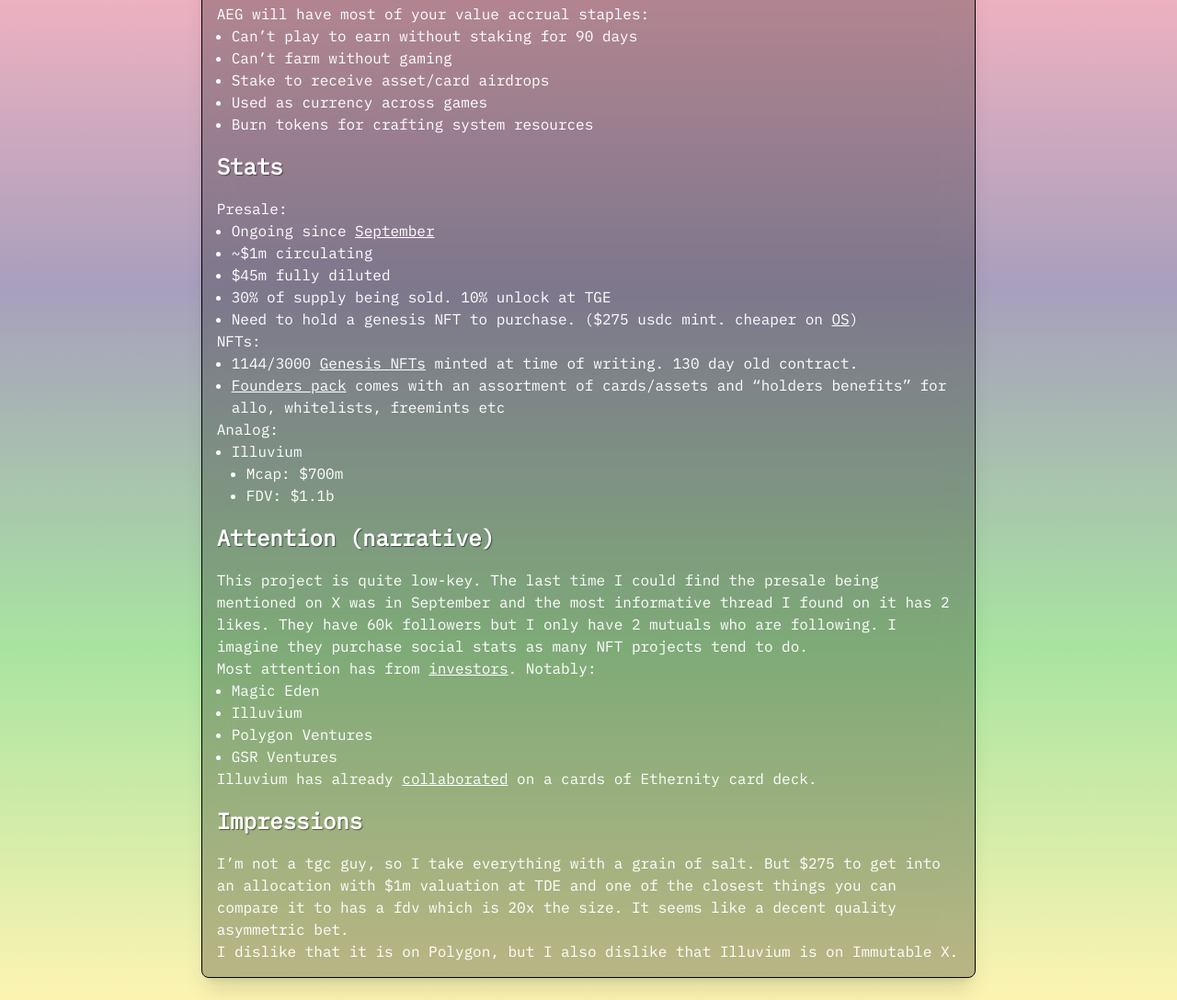
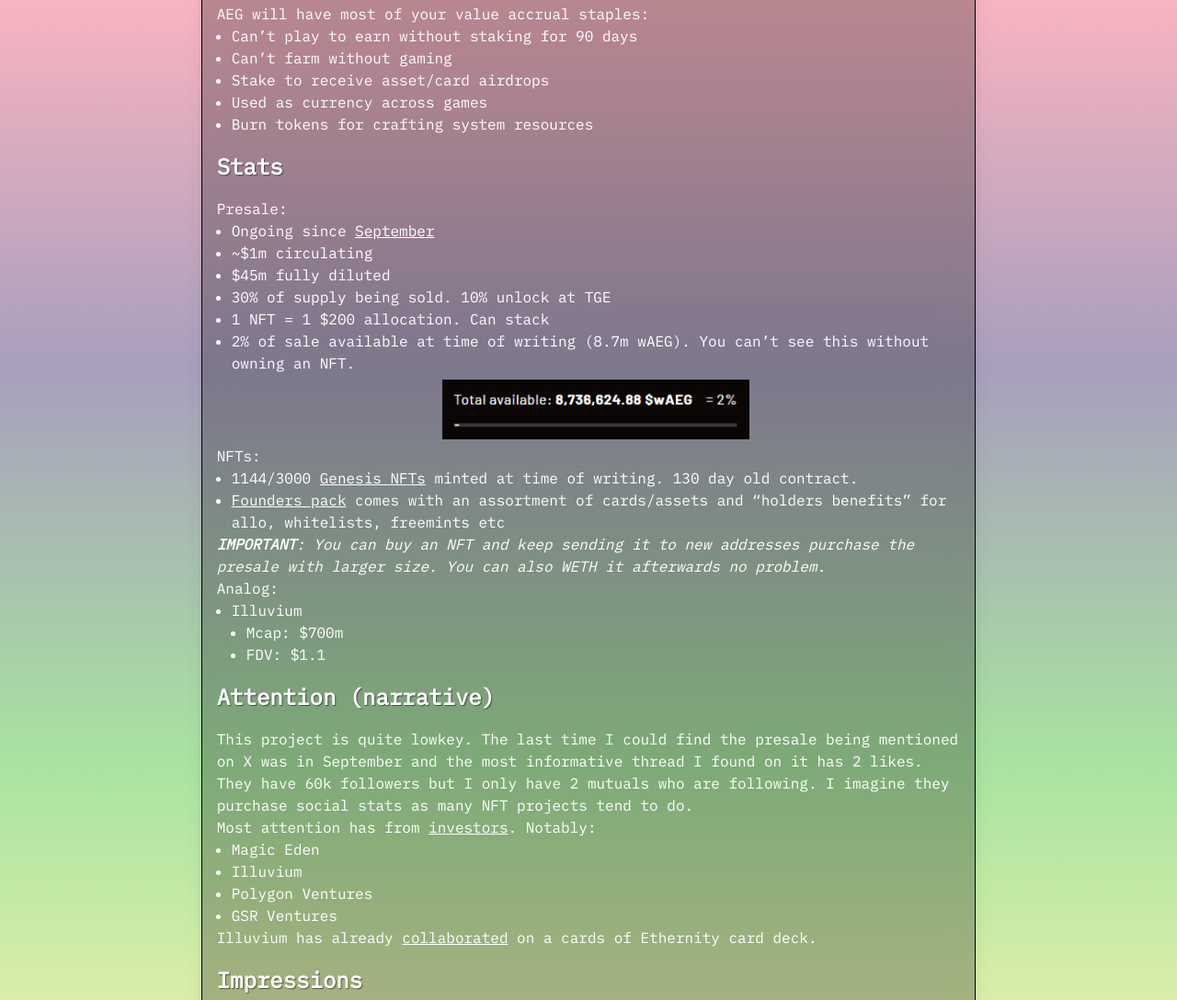
Before and after one commit to saori-eth/blog, an Astro site: page /post/aether-games in a window 1280 px wide. Shown: the part 470-1558 px from the top of the page at 92% size. Built offline with nearby package versions, Linux system fonts and the light colour scheme; Astro itself is replaced by a stand-in of ours.

Commit message:
image, clean

```diff
--- a/src/layouts/Blog.astro
+++ b/src/layouts/Blog.astro
@@ -37,6 +37,15 @@
     list-style: disc;
     padding-left: 1rem;
   }
+  post :global(img) {
+    /* center image */
+    display: block;
+    margin-left: auto;
+    margin-right: auto;
+    max-width: 100%;
+    height: auto;
+    padding: 6px;
+  }
   @media (min-width: 768px) {
   post {
     max-width: 66.66%; /* Set the max-width to 2/3 of the parent element */
--- a/src/pages/post/aether-games.md
+++ b/src/pages/post/aether-games.md
@@ -38,22 +38,26 @@
 - ~$1m circulating
 - $45m fully diluted
 - 30% of supply being sold. 10% unlock at TGE
-- Need to hold a genesis NFT to purchase. ($275 usdc mint. cheaper on [OS](https://opensea.io/collection/aether-games-genesis))
+- 1 NFT = 1 $200 allocation. Can stack
+- 2% of sale available at time of writing (8.7m wAEG). You can't see this without owning an NFT.
+  ![image](../../images/posts/aeither-games/aeg-supply.png)
 
 NFTs:
 
 - 1144/3000 [Genesis NFTs](https://aethergames.io/mint) minted at time of writing. 130 day old contract.
 - [Founders pack](https://aethergames.io/mint) comes with an assortment of cards/assets and "holders benefits" for allo, whitelists, freemints etc
 
+_**IMPORTANT**: You can buy an NFT and keep sending it to new addresses purchase the presale with larger size. You can also WETH it afterwards no problem._
+
 Analog:
 
 - Illuvium
   - Mcap: $700m
-  - FDV: $1.1b
+  - FDV: $1.1
 
 ## Attention (narrative)
 
-This project is quite low-key. The last time I could find the presale being mentioned on X was in September and the most informative thread I found on it has 2 likes. They have 60k followers but I only have 2 mutuals who are following. I imagine they purchase social stats as many NFT projects tend to do.
+This project is quite lowkey. The last time I could find the presale being mentioned on X was in September and the most informative thread I found on it has 2 likes. They have 60k followers but I only have 2 mutuals who are following. I imagine they purchase social stats as many NFT projects tend to do.
 
 Most attention has from [investors](https://x.com/KD_SINGH86/status/1658373637928542208?s=20). Notably:
 
```
Also changed, not shown: src/images/posts/aeither-games/aeg-supply.png (added).
